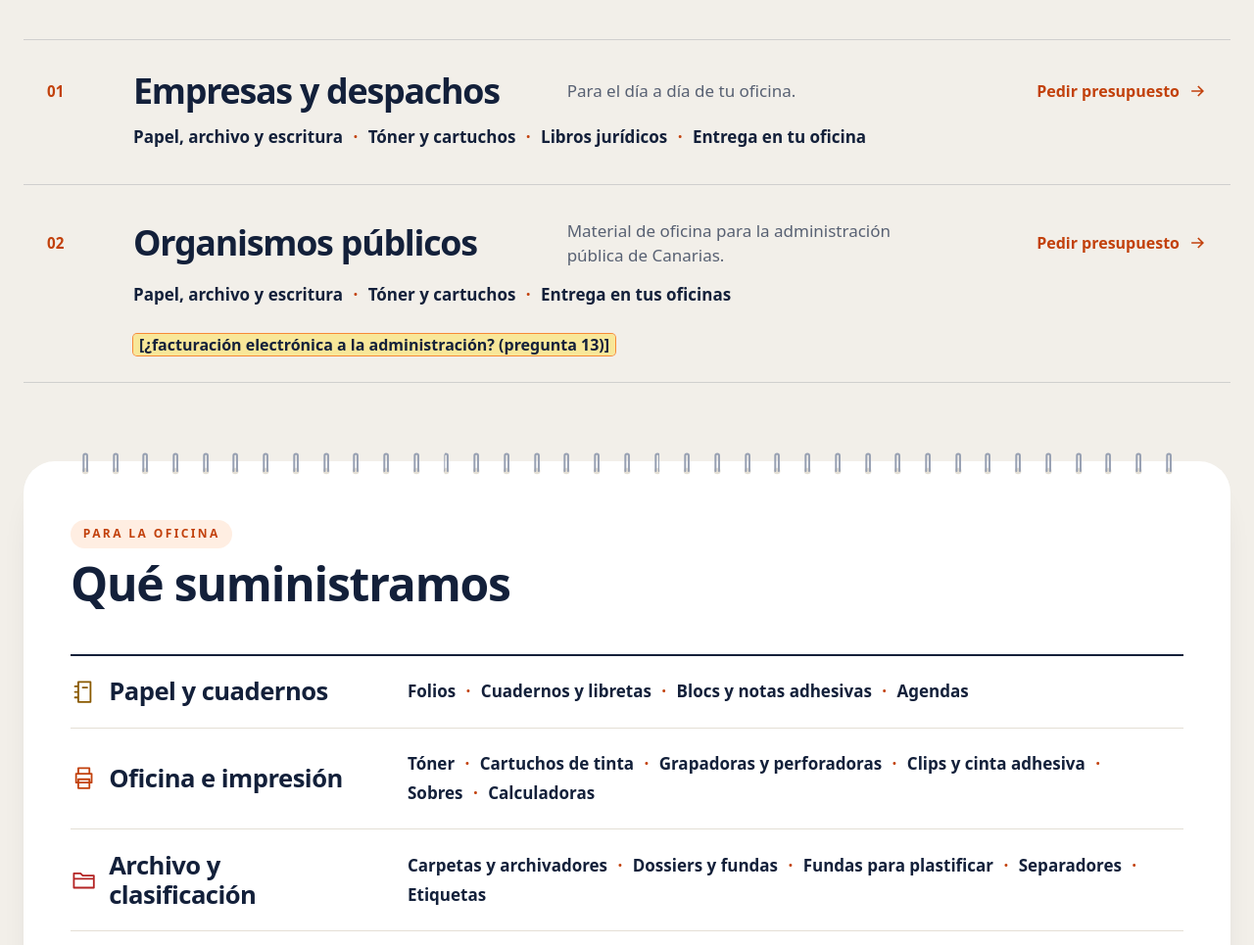
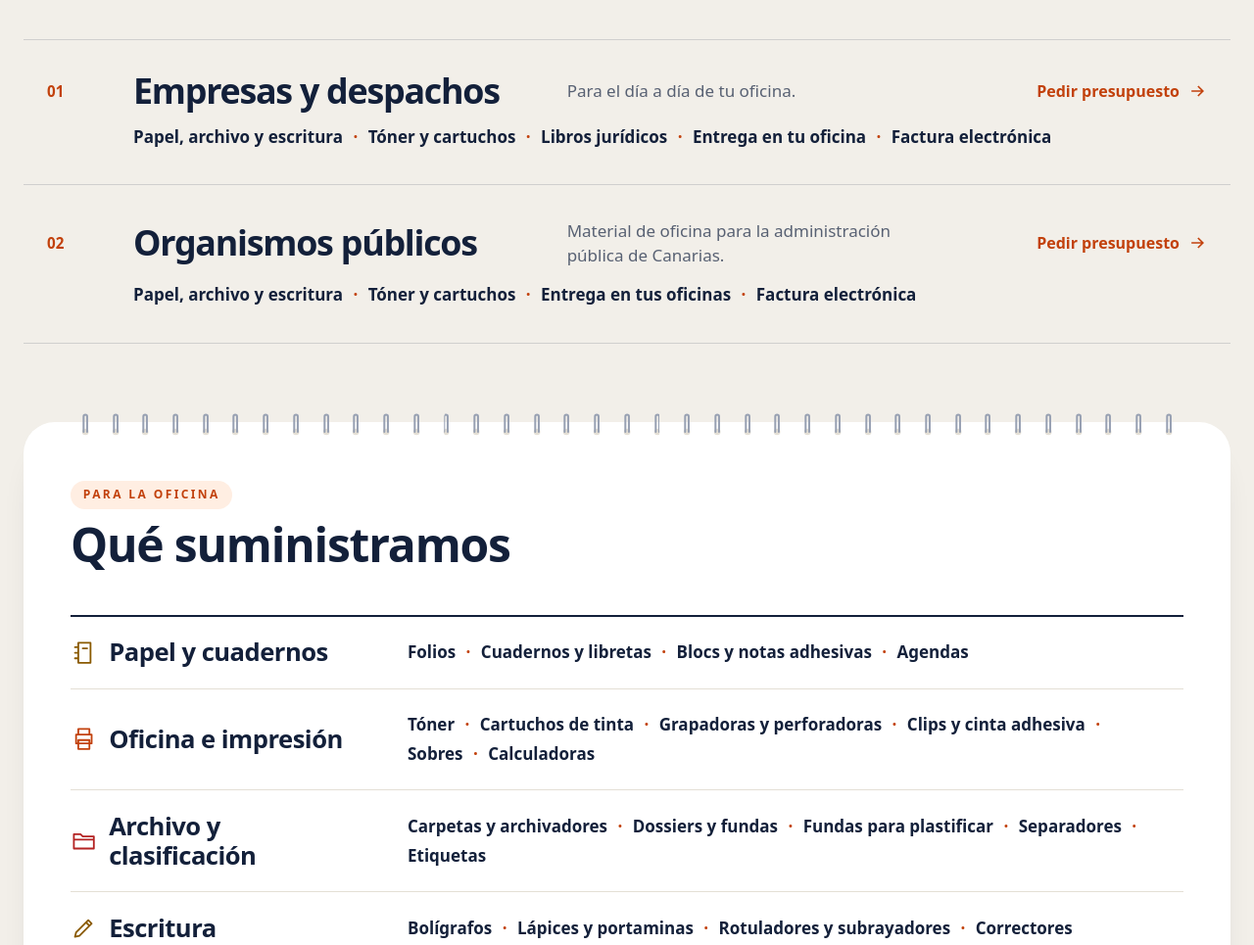
Before and after one commit to ALHU1214/elnuba-web, an Astro site: page /empresas-y-organismos in a window 1280 px wide. Shown: the part 1726-2691 px from the top of the page at 98% size. Built offline with nearby package versions, Linux system fonts and the light colour scheme; Astro itself is replaced by a stand-in of ours; a web font is replaced by a local one.

Commit message:
Empresas: factura electrónica confirmada por Gonzalo (pregunta 13)
Sustituye el [PENDIENTE] de organismos por «Factura electrónica» en las dos
filas de «Trabajamos con» y añade la pregunta frecuente.

Co-Authored-By: Claude Opus 5.5 <noreply@anthropic.com>

```diff
--- a/src/pages/empresas-y-organismos.astro
+++ b/src/pages/empresas-y-organismos.astro
@@ -5,7 +5,6 @@ import Encabezado from '../components/Encabezado.astro';
 import Familias from '../components/Familias.astro';
 import Preguntas from '../components/Preguntas.astro';
 import LlamadaFinal from '../components/LlamadaFinal.astro';
-import Pendiente from '../components/Pendiente.astro';
 import { negocio, listaIslas, correos, telHref } from '../data/negocio';
 import MapaCanarias from '../components/MapaCanarias.astro';
 import CajaPedido from '../components/CajaPedido.astro';
@@ -21,14 +20,16 @@ import { servicios } from '../data/seo';
 //    y marino (17-nov) y un recuadro blanco partido en dos (18-nov, mañana); no gustaron. CSS: .indice… en global.css.
 // Antes (16-nov, mañana): frases grandes con subrayador y un bloque marino con dos columnas de texto (no gustó).
 // Solo datos confirmados (CLAUDE.md del cliente).
+// 24-nov-2026: Gonzalo confirma que hacen factura electrónica a organismos públicos y a cualquier cliente que la
+// necesite (pregunta 13). Sustituye al [PENDIENTE] que iba debajo de la fila de organismos.
 const sectores = [
   {
     id: 'empresas', sector: 'Sector privado', num: '01', icono: 'M3 8h18v12H3z M8 8V5h8v3 M3 13h18 M11 13v2h2v-2', titulo: 'Empresas y despachos', texto: 'Para el día a día de tu oficina.',
-    lista: ['Papel, archivo y escritura', 'Tóner y cartuchos', 'Libros jurídicos', 'Entrega en tu oficina'],
+    lista: ['Papel, archivo y escritura', 'Tóner y cartuchos', 'Libros jurídicos', 'Entrega en tu oficina', 'Factura electrónica'],
   },
   {
     id: 'organismos', sector: 'Sector público', num: '02', icono: 'M3 21h18 M5 21v-9 M9.5 21v-9 M14.5 21v-9 M19 21v-9 M2.5 10 12 4l9.5 6z', titulo: 'Organismos públicos', texto: 'Material de oficina para la administración pública de Canarias.',
-    lista: ['Papel, archivo y escritura', 'Tóner y cartuchos', 'Entrega en tus oficinas'],
+    lista: ['Papel, archivo y escritura', 'Tóner y cartuchos', 'Entrega en tus oficinas', 'Factura electrónica'],
   },
 ];
 const flecha = 'M5 12h14 M13 6l6 6-6 6';
@@ -37,6 +38,8 @@ const flecha = 'M5 12h14 M13 6l6 6-6 6';
 const preguntas = [
   { p: '¿Cómo hago un pedido?', r: `Llámanos al ${negocio.telefono} o escríbenos a ${negocio.email} con lo que necesitas y te preparamos el presupuesto.` },
   { p: '¿Trabajan con la administración pública?', r: 'Sí. Suministramos material de oficina a organismos públicos de Canarias.' },
+  // 24-nov-2026: confirmado por Gonzalo (pregunta 13)
+  { p: '¿Hacen factura electrónica?', r: 'Sí. A organismos públicos y a cualquier empresa o cliente que la necesite.' },
   { p: '¿Me llevan el pedido a la oficina?', r: 'Sí, te lo llevamos a tu oficina. Si lo prefieres, también puedes recogerlo en nuestro almacén de Los Majuelos (La Laguna).' },
   { p: '¿Reparten a todas las islas?', r: `Sí, a todas las islas Canarias: ${listaIslas}.` },
   // 15-nov-2026: antes preguntaba por mobiliario, que no venden (Álvaro)
@@ -125,7 +128,6 @@ const preguntas = [
             </span>
             <span class="indice-lista">{x.lista.map((l) => <span>{l}</span>)}</span>
           </a>
-          {x.id === 'organismos' && <p class="indice-pendiente"><Pendiente texto="¿facturación electrónica a la administración? (pregunta 13)" /></p>}
         </li>
       ))}
     </ol>
--- a/src/styles/global.css
+++ b/src/styles/global.css
@@ -784,12 +784,10 @@ header[data-con-sombra] .barra { box-shadow: 0 2px 6px rgb(19 32 58 / .07), 0 18
    carpetas naranja y marino y un recuadro partido en dos (no gustaron; clases .carpeta… y .sectores… quitadas) */
 .indice-lista { display: flex; flex-wrap: wrap; font-size: 1.0625rem; font-weight: 600; line-height: 1.75; color: var(--color-tinta); }
 .indice-lista span:not(:last-child)::after { content: "·"; margin: 0 .65rem; color: var(--color-naranja-oscuro); font-weight: 800; }
-.indice-pendiente { padding: 0 .25rem 1.4rem; }
 /* en el móvil (una columna), la lista antes que "Pedir presupuesto", que cierra la fila */
 @media (max-width: 1023px) { .indice-lista { order: 4; } .indice-fila > .indice-enlace { order: 5; margin-top: .5rem; } }
 @media (min-width: 1024px) {
   .indice-lista { grid-column: 2 / -1; margin-top: .35rem; }
-  .indice-pendiente { padding: 0 1.5rem 1.6rem calc(1.5rem + 3.5rem + 2rem); margin-top: -.6rem; }
 }
 /* Aviso de cookies (Consentimiento.astro, 17-nov-2026). Solo sale si hay analítica en negocio.ts. Recuadro blanco
    abajo, que no tapa la web ni la bloquea: abajo a la izquierda en el ordenador y encima de la barra de "Llamar /
```
